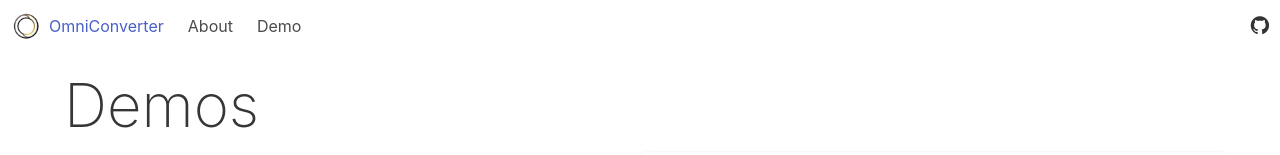
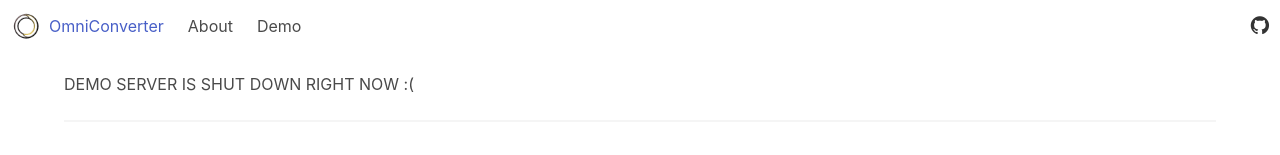
Before and after one commit to michaelpb/omnic, a plain HTML site: page docs/demo.html in a window 1280 px wide. Shown: the top 155 px of the page. Drawn offline with nearby package versions, Linux system fonts and the light colour scheme.

Commit message:
demo server down

```diff
--- a/docs/demo.html
+++ b/docs/demo.html
@@ -58,6 +58,8 @@
 <br />
 <br />
 <div class="container">
+    <h1>DEMO SERVER IS SHUT DOWN RIGHT NOW :(</h1>
+    <hr />
     <h1 class="title">Demos</h1>
 
 
```
Also changed, not shown: docs/index.html (+6 -0 lines), 1 other file.
